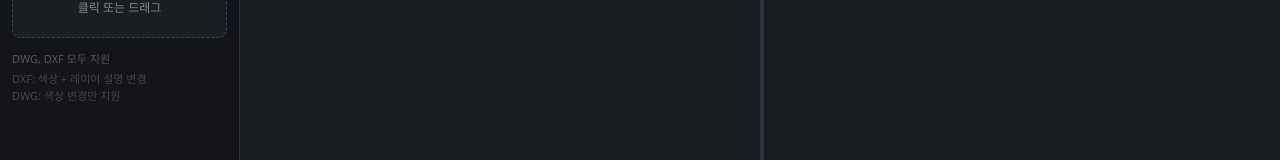
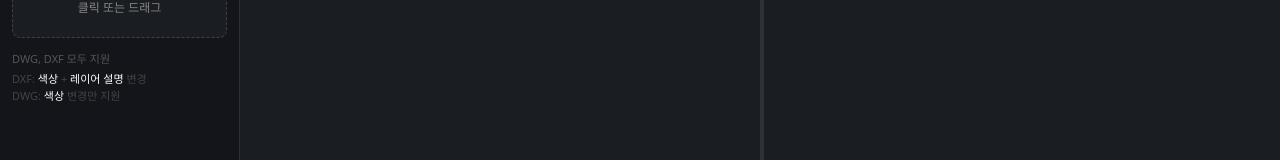
Before and after one commit to kimbj95/layer-on, a Next.js app in the folder frontend/: page / in a window 1280 px wide. Shown: the part 170-330 px from the top of the page. Built offline with nearby package versions, Linux system fonts and the light colour scheme; no server answers.

Commit message:
Highlight key terms in DxfGuide for readability

```diff
--- a/frontend/src/components/DxfGuide.tsx
+++ b/frontend/src/components/DxfGuide.tsx
@@ -3,10 +3,10 @@ export default function DxfGuide() {
     <div style={{ margin: "0 12px 12px", fontSize: 11, color: "var(--text-dim)", lineHeight: 1.6 }}>
       <div>DWG, DXF 모두 지원</div>
       <div style={{ color: "var(--text-code)", marginTop: 2 }}>
-        DXF: 색상 + 레이어 설명 변경
+        DXF: <span style={{ color: "#fff" }}>색상</span> + <span style={{ color: "#fff" }}>레이어 설명</span> 변경
       </div>
       <div style={{ color: "var(--text-code)" }}>
-        DWG: 색상 변경만 지원
+        DWG: <span style={{ color: "#fff" }}>색상</span> 변경만 지원
       </div>
     </div>
   );
```
